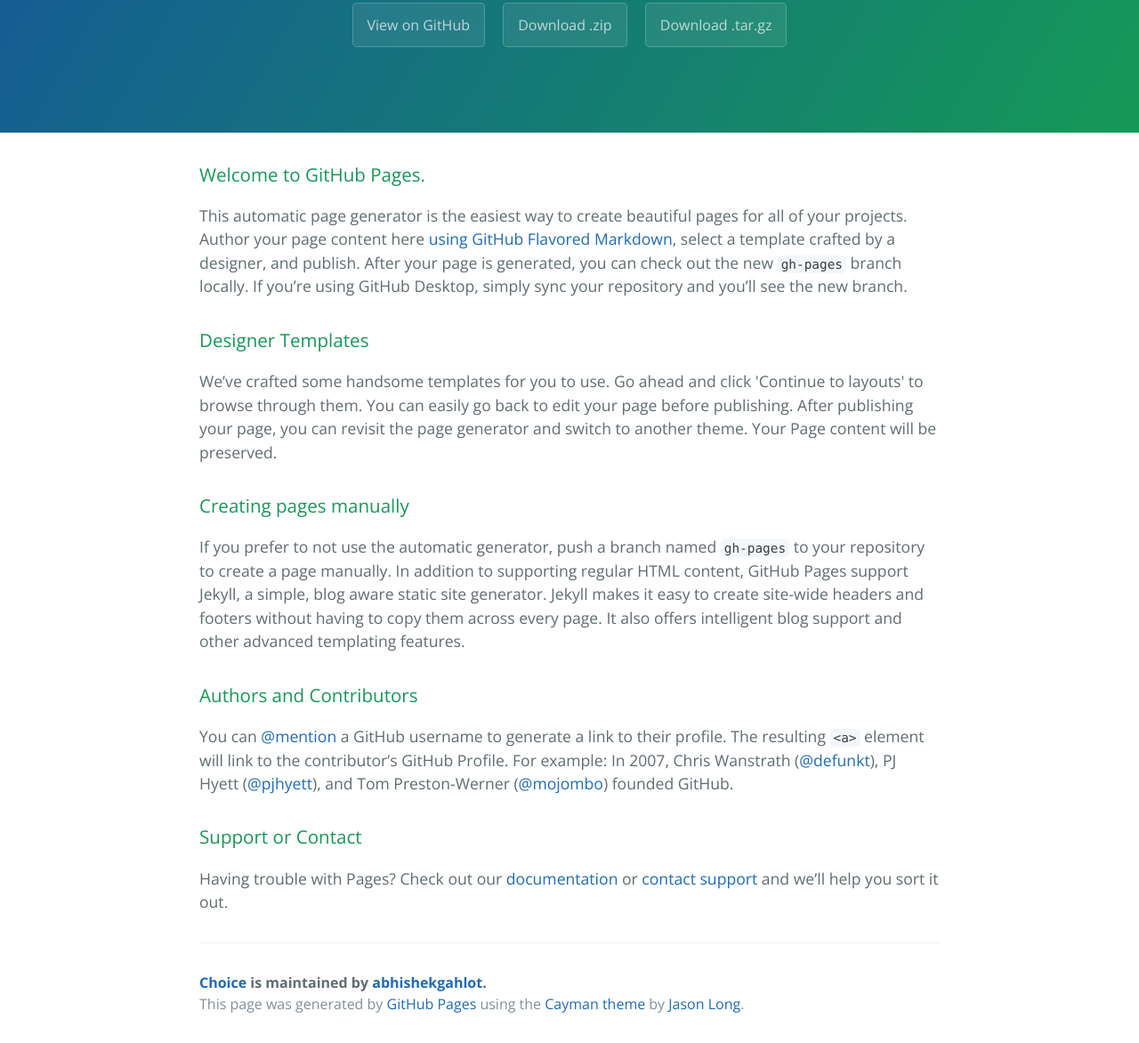
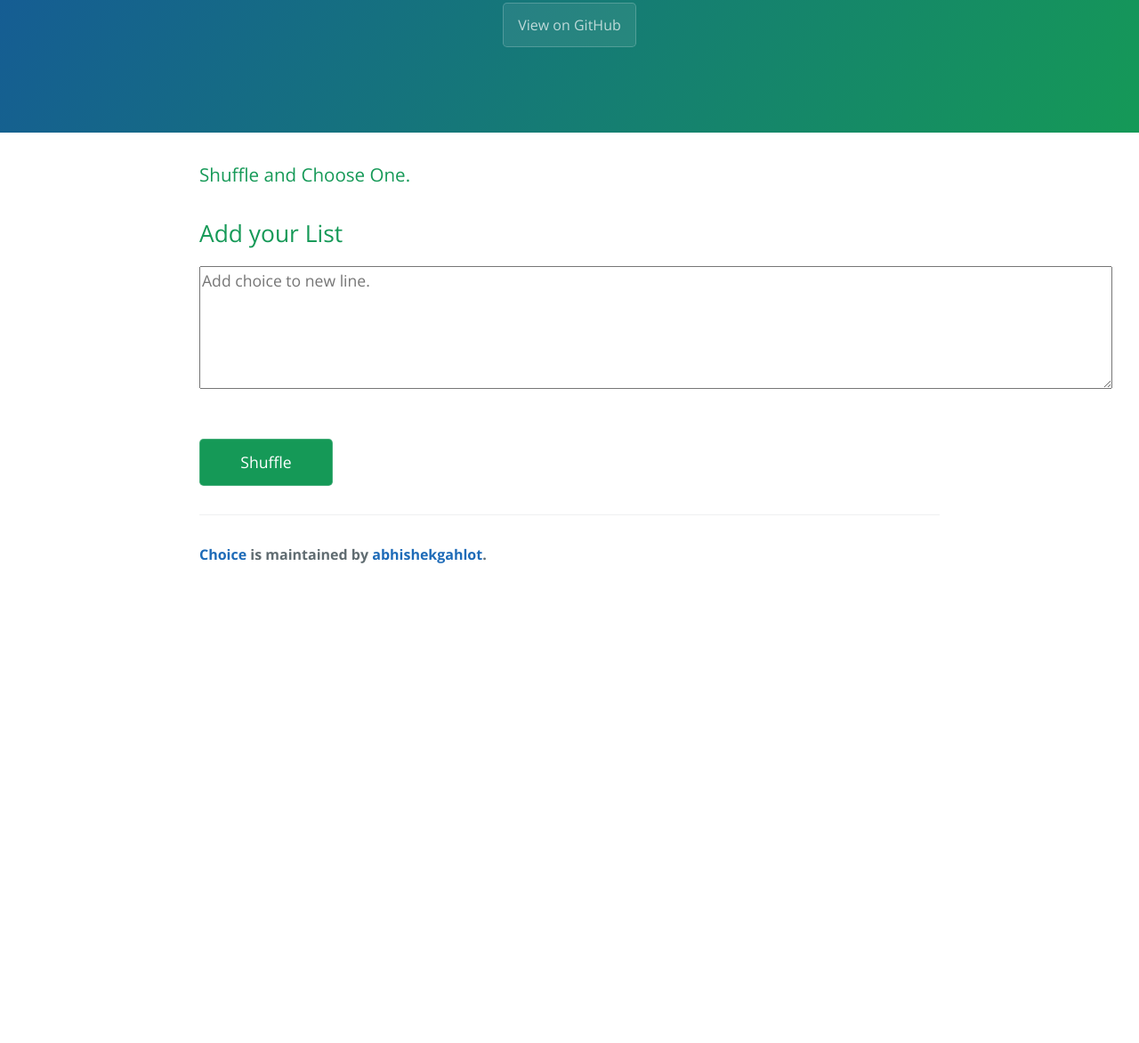
Before and after one commit to abhishekgahlot/Choice, a plain HTML site: page index.html in a window 1280 px wide. Shown: the part 234-1406 px from the top of the page at 89% size. After the commit the page ends 901 px from the top, so only its background shows below. Drawn offline with nearby package versions, Linux system fonts and the light colour scheme.

Commit message:
Final layout

```diff
--- a/index.html
+++ b/index.html
@@ -2,55 +2,72 @@
 <html lang="en-us">
   <head>
     <meta charset="UTF-8">
-    <title>Choice by abhishekgahlot</title>
+    <title>Choose by abhishekgahlot</title>
     <meta name="viewport" content="width=device-width, initial-scale=1">
     <link rel="stylesheet" type="text/css" href="stylesheets/normalize.css" media="screen">
     <link href='https://fonts.googleapis.com/css?family=Open+Sans:400,700' rel='stylesheet' type='text/css'>
     <link rel="stylesheet" type="text/css" href="stylesheets/stylesheet.css" media="screen">
     <link rel="stylesheet" type="text/css" href="stylesheets/github-light.css" media="screen">
+    <style type="text/css">
+    .btn.shuffle{
+        margin-top: 50px;
+        display: block;
+        width: 150px;
+        color: #fff;
+        text-align: center;
+        background-color: #159957;
+        cursor: pointer;
+      }
+    </style>
   </head>
   <body>
     <section class="page-header">
-      <h1 class="project-name">Choice</h1>
+      <h1 class="project-name">Choose</h1>
       <h2 class="project-tagline">Shuffles your best option and show a random choice.</h2>
       <a href="https://github.com/abhishekgahlot/choice" class="btn">View on GitHub</a>
-      <a href="https://github.com/abhishekgahlot/choice/zipball/master" class="btn">Download .zip</a>
-      <a href="https://github.com/abhishekgahlot/choice/tarball/master" class="btn">Download .tar.gz</a>
     </section>
 
     <section class="main-content">
-      <h3>
-<a id="welcome-to-github-pages" class="anchor" href="#welcome-to-github-pages" aria-hidden="true"><span aria-hidden="true" class="octicon octicon-link"></span></a>Welcome to GitHub Pages.</h3>
-
-<p>This automatic page generator is the easiest way to create beautiful pages for all of your projects. Author your page content here <a href="https://guides.github.com/features/mastering-markdown/">using GitHub Flavored Markdown</a>, select a template crafted by a designer, and publish. After your page is generated, you can check out the new <code>gh-pages</code> branch locally. If you’re using GitHub Desktop, simply sync your repository and you’ll see the new branch.</p>
-
-<h3>
-<a id="designer-templates" class="anchor" href="#designer-templates" aria-hidden="true"><span aria-hidden="true" class="octicon octicon-link"></span></a>Designer Templates</h3>
-
-<p>We’ve crafted some handsome templates for you to use. Go ahead and click 'Continue to layouts' to browse through them. You can easily go back to edit your page before publishing. After publishing your page, you can revisit the page generator and switch to another theme. Your Page content will be preserved.</p>
-
-<h3>
-<a id="creating-pages-manually" class="anchor" href="#creating-pages-manually" aria-hidden="true"><span aria-hidden="true" class="octicon octicon-link"></span></a>Creating pages manually</h3>
-
-<p>If you prefer to not use the automatic generator, push a branch named <code>gh-pages</code> to your repository to create a page manually. In addition to supporting regular HTML content, GitHub Pages support Jekyll, a simple, blog aware static site generator. Jekyll makes it easy to create site-wide headers and footers without having to copy them across every page. It also offers intelligent blog support and other advanced templating features.</p>
-
-<h3>
-<a id="authors-and-contributors" class="anchor" href="#authors-and-contributors" aria-hidden="true"><span aria-hidden="true" class="octicon octicon-link"></span></a>Authors and Contributors</h3>
-
-<p>You can <a href="https://help.github.com/articles/basic-writing-and-formatting-syntax/#mentioning-users-and-teams" class="user-mention">@mention</a> a GitHub username to generate a link to their profile. The resulting <code>&lt;a&gt;</code> element will link to the contributor’s GitHub Profile. For example: In 2007, Chris Wanstrath (<a href="https://github.com/defunkt" class="user-mention">@defunkt</a>), PJ Hyett (<a href="https://github.com/pjhyett" class="user-mention">@pjhyett</a>), and Tom Preston-Werner (<a href="https://github.com/mojombo" class="user-mention">@mojombo</a>) founded GitHub.</p>
-
-<h3>
-<a id="support-or-contact" class="anchor" href="#support-or-contact" aria-hidden="true"><span aria-hidden="true" class="octicon octicon-link"></span></a>Support or Contact</h3>
-
-<p>Having trouble with Pages? Check out our <a href="https://help.github.com/pages">documentation</a> or <a href="https://github.com/contact">contact support</a> and we’ll help you sort it out.</p>
+      <h3><a id="welcome-to-github-pages" class="anchor" href="#welcome-to-github-pages" aria-hidden="true"><span aria-hidden="true" class="octicon octicon-link"></span></a>Shuffle and Choose One.</h3>
+      <div id="result">
+          <h2 style="color:#2c3e50" id="result-val"></h2>
+      </div>
+      <h2>Add your List</h2>
+      <textarea rows="5" cols="100" class="form-control" placeholder="Add choice to new line." id="message" required data-validation-required-message="Please enter a message."></textarea>
+      <a type="button" class="btn shuffle" id="shuffle">Shuffle</a>
 
       <footer class="site-footer">
         <span class="site-footer-owner"><a href="https://github.com/abhishekgahlot/choice">Choice</a> is maintained by <a href="https://github.com/abhishekgahlot">abhishekgahlot</a>.</span>
 
-        <span class="site-footer-credits">This page was generated by <a href="https://pages.github.com">GitHub Pages</a> using the <a href="https://github.com/jasonlong/cayman-theme">Cayman theme</a> by <a href="https://twitter.com/jasonlong">Jason Long</a>.</span>
       </footer>
 
     </section>
+    <script type="text/javascript">
+          function shuffleArray(array) {
+              for (var i = array.length - 1; i > 0; i--) {
+                  var j = Math.floor(Math.random() * (i + 1));
+                  var temp = array[i];
+                  array[i] = array[j];
+                  array[j] = temp;
+              }
+              return array;
+          }
+          document.getElementById("shuffle").onclick = function(){
+              var array = [];
+              var items = document.getElementById("message").value.split("\n");
+              for (var value in items){
+                  if(items[value]){
+                      array.push(items[value]);
+                  }
+              }
+              window.choice = shuffleArray(array).pop();
+              console.log(window.choice)
+              if(window.choice){
+                  document.getElementById("result-val").innerText = JSON.stringify(window.choice);
+              }
+          };
+
+      </script>
 
 
   </body>
```
